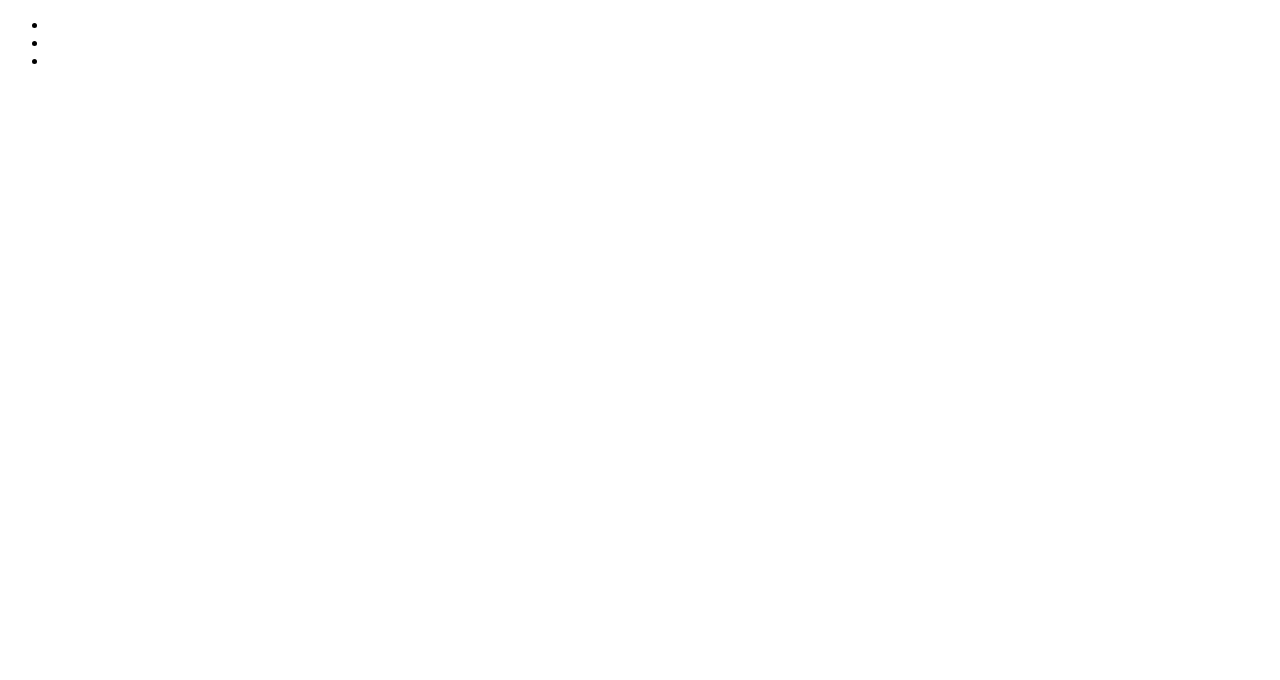
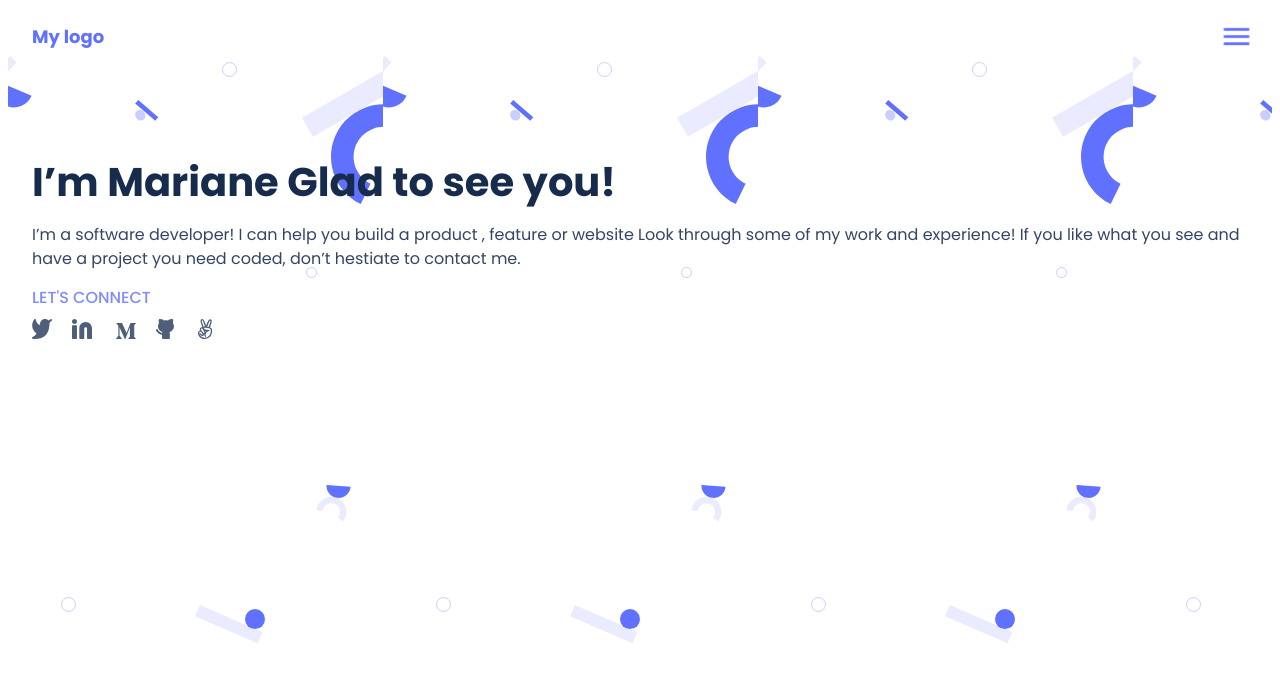
Before and after one commit to nmeziany/PortfolioSkeleton, a website: page index.html in a window 1280 px wide. Drawn offline with Linux system fonts and the light colour scheme.

Commit message:
Added Presenation Section of Portfolio

```diff
--- a/index.html
+++ b/index.html
@@ -1,26 +1,42 @@
 <!DOCTYPE html>
 <html lang="en">
   <head>
-    <meta charset="UTF-8">
-    <meta http-equiv="X-UA-Compatible" content="IE=edge">
-    <meta name="viewport" content="width=device-width, initial-scale=1.0">
+    <meta charset="UTF-8" />
+    <meta http-equiv="X-UA-Compatible" content="IE=edge" />
+    <meta name="viewport" content="width=device-width, initial-scale=1.0" />
     <title>Portfolio Skeleton</title>
 
+    <link rel="stylesheet" href="style.css" />
   </head>
   <body>
-
     <header>
-        <div class="logo"></div>
       <nav>
-            <ul>
-                <li></li>
-                <li></li>
-                <li></li>
-            </ul>
+        <div class="logo"><h2>My logo</h2></div>
+        <div class="menu"><img src="images/Enabled.png" alt="" /></div>
       </nav>
     </header>
-    <section></section>
+    <main>
+      <section class="hello">
+        <div class="hellosection">
+          <div class="box box1">I’m Mariane Glad to see you!</div>
+          <div class="box box2">
+            I’m a software developer! I can help you build a product , feature
+            or website Look through some of my work and experience! If you like
+            what you see and have a project you need coded, don’t hestiate to
+            contact me.
+          </div>
+          <div class="box box3">
+            <div>LET'S CONNECT</div>
+            <div>
+              <img class="social" src="images/twitter.svg" alt="" /><img class="social" src="images/Linkedin.svg" alt="" />
+              <img class="social" src="images/M.svg" alt="" /><img class="social" src="images/cat.svg" alt="" /> <img class="social" src="images/Y.svg" alt="" />
+            </div>
+          </div>
+        </div>
+      </section>
+      <section class="boxworks"></section>
+      <section class="aboutme"></section>
+    </main>
     <footer></footer>
-
   </body>
 </html>
--- a/style.css
+++ b/style.css
@@ -1 +1,80 @@
 @import url("https://fonts.googleapis.com/css?family=Poppins:100,100i,200,200i,300,300i,400,400i,500,500i,600,600i,700,700i,800,800i,900,900i");
+
+header {
+  flex-wrap: wrap;
+}
+
+nav {
+  height: 48px;
+  display: flex;
+  width: auto;
+  flex-wrap: wrap;
+  justify-content: space-between;
+}
+
+.logo {
+  display: flex;
+  margin-left: 24px;
+  color: #6070ff;
+  justify-items: center;
+}
+.logo h2 {
+  font-family: Poppins;
+  font-weight: bold;
+  font-size: 18px;
+}
+
+.menu {
+  margin-right: 24px;
+  display: flex;
+}
+
+.hello {
+  background-color: white;
+}
+
+.hellosection {
+  display: flex;
+  flex-direction: column;
+  height: 587px;
+  background-image: url(images/header-shapes\ mobile.svg);
+}
+
+.box {
+  display: flex;
+  padding: 0 24px;
+}
+
+.box1 {
+  font-family: Poppins;
+  font-weight: bold;
+  font-size: 40px;
+  line-height: 52px;
+  align-items: center;
+  color: #172b4d;
+  margin-top: 100px;
+}
+
+.box2 {
+  font-family: Poppins;
+  font-size: 16px;
+  line-height: 24px;
+  align-items: center;
+  color: #344563;
+  margin-top: 15px;
+}
+
+.box3 {
+    height: 60px;
+  font-family: Poppins;
+  font-size: 16px;
+  font-weight: 500;
+  line-height: 24px;
+  color: #7f8cff;
+  flex-direction: column;
+  margin-top: 15px;
+  justify-content: space-between;
+}
+.social {
+  padding-right: 20px;
+}
```
Also changed, not shown: images/Enabled.png (added), images/Linkedin.svg (added), images/M.svg (added), images/Y.svg (added), images/cat.svg (added), images/header-shapes mobile.svg (added), images/twitter.svg (added). Lines whose indentation alone changed are shown as unchanged.
